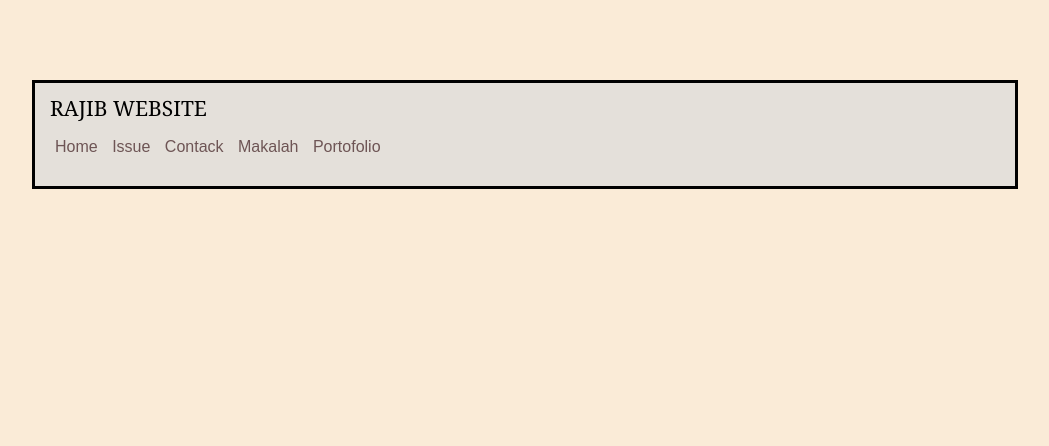
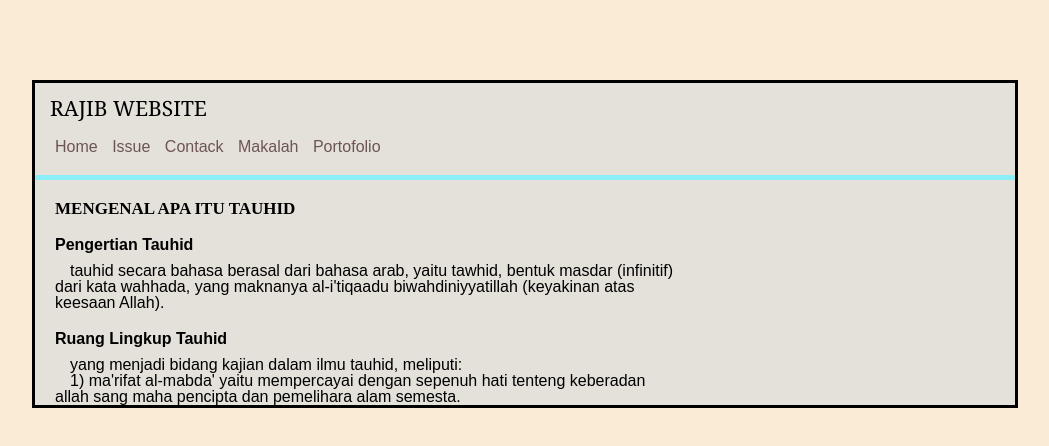
Before and after one commit to RAJIBPROGRAMMING/latihan-remote-git, a plain HTML site: page index.html in a window 1280 px wide. Shown: the whole page, without its empty margins (115-1164 px from the left). Drawn offline with Linux system fonts and the light colour scheme.

Commit message:
menambahkan kan content dan style

```diff
--- a/index.html
+++ b/index.html
@@ -21,7 +21,24 @@
         </div>
 
         <div class="kaklia">
-            <img src="" alt="">
+
+        </div>
+
+        <div class="content">
+            <div class="main">
+                <h3>mengenal apa itu tauhid</h3>
+                <dl>
+                    <dt>pengertian tauhid</dt>
+                    <dd>tauhid secara bahasa berasal dari bahasa arab, yaitu tawhid, bentuk masdar (infinitif) dari kata wahhada, yang maknanya al-i'tiqaadu biwahdiniyyatillah (keyakinan atas keesaan Allah).
+                    <dt>ruang lingkup tauhid</dt>
+                    <dd>yang menjadi bidang kajian dalam ilmu tauhid, meliputi:
+                        <ol>
+                            <li>1) ma'rifat al-mabda' yaitu mempercayai dengan sepenuh hati tenteng keberadan allah sang maha pencipta dan pemelihara alam semesta.</li>
+                        </ol>
+                    </dd>
+                    </dd>
+                </dl>
+            </div>
         </div>
     </div>
 </body>
--- a/style.css
+++ b/style.css
@@ -86,3 +86,31 @@ body {
     background-color: rgb(85, 212, 212);
     font-style: italic;
 }
+.kaklia{
+    height: 5px;
+    border-bottom: 5px rgb(140, 239, 247) solid;
+}
+.content{
+    margin-top: 20px;
+}
+ .main {
+    padding-left: 20px;
+    width: 620px;
+}
+
+.main h3 {
+    margin-bottom: 10px;
+    font-weight: bold;
+    text-transform: uppercase;
+    font-family: 'Times New Roman', Times, serif;
+    font-size: 17px;
+}
+.main dt{
+    font-weight: bold;
+    text-transform: capitalize;
+    margin-top: 20px;
+    margin-bottom: 10px;
+}
+.main dd{
+    text-indent: 15px;
+}
```
